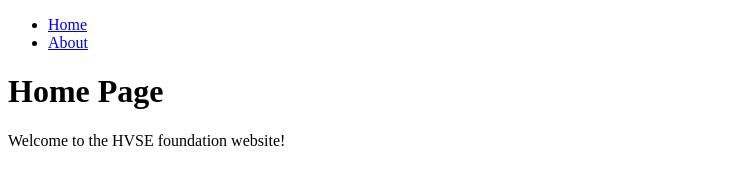
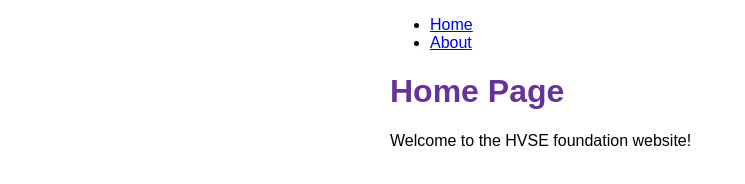
Before and after one commit to HumanValueStockExchange/hvse.xyz, a Gatsby site: page / in a window 1280 px wide. Shown: the whole page, without its empty margins (0-745 px from the left). Built offline with nearby package versions, Linux system fonts and the light colour scheme; Gatsby itself is replaced by a stand-in of ours.

Commit message:
css commit

```diff
--- a/src/components/layout.js
+++ b/src/components/layout.js
@@ -1,18 +1,33 @@
 import * as React from 'react'
 import { Link } from 'gatsby'
+import {
+  container,
+  heading,
+  navLinks,
+  navLinkItem,
+  navLinkText
+} from './layout.module.css'
 
 const Layout = ({ pageTitle, children }) => {
   return (
-    <div>
+    <div className={container}>
       <title>{pageTitle}</title>
       <nav>
-        <ul>
-          <li><Link to="/">Home</Link></li>
-          <li><Link to="/about">About</Link></li>
+        <ul className={navLinks}>
+          <li className={navLinkItem}>
+            <Link to="/" className={navLinkText}>
+              Home
+            </Link>
+          </li>
+          <li className={navLinkItem}>
+            <Link to="/about" className={navLinkText}>
+              About
+            </Link>
+          </li>
         </ul>
       </nav>
       <main>
-        <h1>{pageTitle}</h1>
+        <h1 className={heading}>{pageTitle}</h1>
         {children}
       </main>
     </div>
--- /dev/null
+++ b/src/components/layout.module.css
@@ -0,0 +1,20 @@
+.container {
+  margin: auto;
+  max-width: 500px;
+  font-family: sans-serif;
+}
+
+.heading {
+  color: rebeccapurple;
+}
+.nav-links {
+  display: flex;
+  list-style: none;
+  padding-left: 0;
+}
+.nav-link-item {
+  padding-right: 2rem;
+}
+.nav-link-text {
+  color: black;
+}
```
